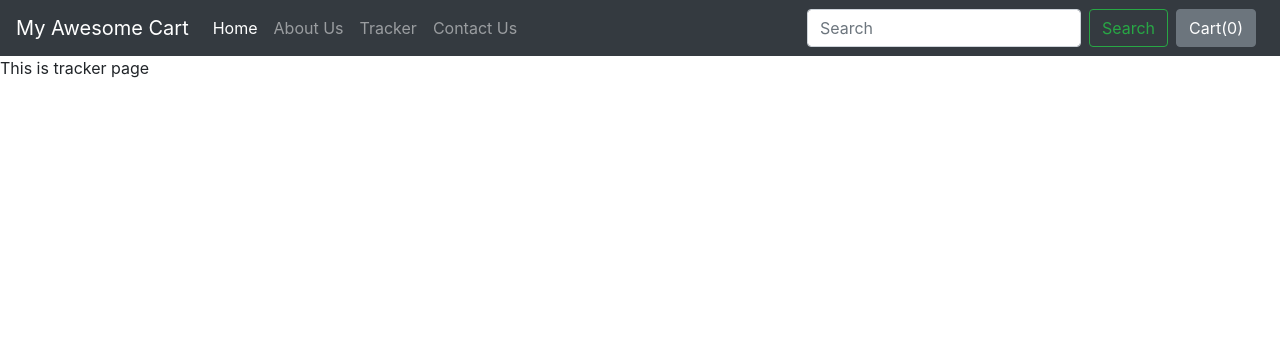
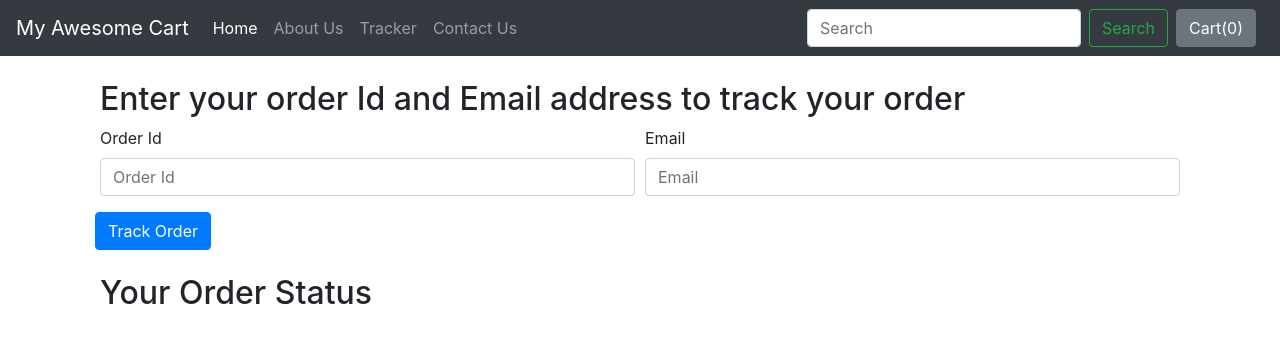
Before and after one commit to RitikVishvakarma/Djang_Ecommerce, a Django app: page /shop/tracker/ in a window 1280 px wide. Shown: the top 344 px of the page. Run offline with Django 3.2, Linux system fonts and the light colour scheme; some libraries are stand-ins or nearby versions.

Commit message:
Creating Order Tracker for customers

```diff
--- a/Ecommerce/settings.py
+++ b/Ecommerce/settings.py
@@ -56,7 +56,7 @@ ROOT_URLCONF = 'Ecommerce.urls'
 TEMPLATES = [
     {
         'BACKEND': 'django.template.backends.django.DjangoTemplates',
-        'DIRS': [],
+        'DIRS': ['Ecommerce/templates'],
         'APP_DIRS': True,
         'OPTIONS': {
             'context_processors': [
--- a/Ecommerce/urls.py
+++ b/Ecommerce/urls.py
@@ -17,9 +17,10 @@ from django.contrib import admin
 from django.urls import path, include
 from django.conf import settings
 from django.conf.urls.static import static
-
+from . import views
 urlpatterns = [
     path('shop/', include('shop.urls')),
     path('blog/', include('blog.urls')),
     path('admin/', admin.site.urls),
+    path('', views.index),
 ] + static(settings.MEDIA_URL, document_root=settings.MEDIA_ROOT)
--- /dev/null
+++ b/Ecommerce/views.py
@@ -0,0 +1,5 @@
+from django.shortcuts import render
+from django.http import HttpResponse
+# Create your views here.
+def index(request):
+    return render(request, 'index.html')
--- a/shop/admin.py
+++ b/shop/admin.py
@@ -1,6 +1,7 @@
 from django.contrib import admin
-from . models import Product, Contact, Orders
+from . models import Product, Contact, Orders, OrderUpdate
 # Register your models here.
 admin.site.register(Product)
 admin.site.register(Contact)
 admin.site.register(Orders)
+admin.site.register(OrderUpdate)
--- a/shop/templates/shop/basic.html
+++ b/shop/templates/shop/basic.html
@@ -50,7 +50,7 @@
 
     <!-- Optional JavaScript -->
     <!-- jQuery first, then Popper.js, then Bootstrap JS -->
-    <script src="https://code.jquery.com/jquery-3.3.1.slim.min.js" integrity="sha384-q8i/X+965DzO0rT7abK41JStQIAqVgRVzpbzo5smXKp4YfRvH+8abtTE1Pi6jizo" crossorigin="anonymous"></script>
+    <script src="https://code.jquery.com/jquery-3.5.1.js" integrity="sha256-QWo7LDvxbWT2tbbQ97B53yJnYU3WhH/C8ycbRAkjPDc=" crossorigin="anonymous"></script>
     <script src="https://cdnjs.cloudflare.com/ajax/libs/popper.js/1.14.6/umd/popper.min.js" integrity="sha384-wHAiFfRlMFy6i5SRaxvfOCifBUQy1xHdJ/yoi7FRNXMRBu5WHdZYu1hA6ZOblgut" crossorigin="anonymous"></script>
     <script src="https://stackpath.bootstrapcdn.com/bootstrap/4.2.1/js/bootstrap.min.js" integrity="sha384-B0UglyR+jN6CkvvICOB2joaf5I4l3gm9GU6Hc1og6Ls7i6U/mkkaduKaBhlAXv9k" crossorigin="anonymous"></script>
     {% block js %}
--- a/shop/templates/shop/tracker.html
+++ b/shop/templates/shop/tracker.html
@@ -1,3 +1,65 @@
-{% extends 'shop/basic.html' %}
-{% block title %}Tracker{% endblock title %}
-{% block body %}This is tracker page{% endblock body %}
+{% extends 'shop/basic.html' %} {% block title%} Tracker - My Ecommerce{% endblock %} {% block body %}
+<div class="container">
+    <div class="col my-4">
+        <h2>Enter your order Id and Email address to track your order</h2>
+        <form action="#" id="trackerForm" method="post">
+            {% csrf_token %}
+            <div class="form-row">
+                <div class="form-group col-md-6">
+                    <label for="inputname">Order Id</label>
+                    <input type="text" class="form-control" id="orderId" name="orderId" placeholder="Order Id">
+                </div>
+                <div class="form-group col-md-6">
+                    <label for="inputEmail4">Email</label>
+                    <input type="email" class="form-control" id="email" name="email" placeholder="Email">
+                </div>
+                <button type="submit" class="btn btn-primary">Track Order</button>
+            </div>
+        </form>
+    </div>
+    <div class="col my-4">
+        <h2>Your Order Status</h2>
+        <div>
+            <ul class="list-group" id="items">
+            </ul>
+        </div>
+    </div>
+</div>
+{% endblock %} {% block js %}
+<script>
+$('#trackerForm').submit(function(event) {
+    $('#items').empty();
+    var formData = {
+        'orderId': $('input[name=orderId]').val(),
+        'email': $('input[name=email]').val(),
+        'csrfmiddlewaretoken': $('input[name=csrfmiddlewaretoken]').val()
+    };
+    $.ajax({
+            type: 'POST',
+            url: '/shop/tracker/',
+            data: formData,
+            encode: true
+        })
+        .done(function(data) {
+            console.log(data)
+            updates = JSON.parse(data);
+            if (updates.length > 0 & updates != {}) {
+                for (i = 0; i < updates.length; i++) {
+                    let text = updates[i]['text'];
+                    let time = updates[i]['time'];
+                    mystr = `<li class="list-group-item d-flex justify-content-between align-items-center">
+                    ${text}
+                    <span class="badge badge-primary badge-pill">${time}</span>
+                </li>`
+                    $('#items').append(mystr);
+                }
+            } else {
+            	mystr = `<li class="list-group-item d-flex justify-content-between align-items-center">
+                    Sorry, We are not able to fetch this order id and email. Make sure to type correct order Id and email</li>`
+            	$('#items').append(mystr);
+            }
+        });
+    event.preventDefault();
+});
+</script>
+{% endblock js %}
--- a/shop/views.py
+++ b/shop/views.py
@@ -1,12 +1,11 @@
 from django.shortcuts import render
-from .models import Product, Contact, Orders
+from .models import Product, Contact, Orders, OrderUpdate
 from math import ceil
+import json
 from django.http import HttpResponse
+
 # Create your views here.
 def index(request):
-    # products = Product.objects.all()
-    # n = len(products)
-    # nSlides = n//4 + ceil((n/4)-(n//4))
     allProds = []
     catProds = Product.objects.values('category', 'id')
     cats = {item['category'] for item in catProds}
@@ -15,8 +14,6 @@ def index(request):
         n = len(prod)
         nSlides = n // 4 + ceil((n / 4) - (n // 4))
         allProds.append([prod, range(1, nSlides), nSlides])
-    # params = {'product': products, 'no_of_slide':nSlides, 'range':range(1,nSlides)}
-    # allProds = [[products, range(1, nSlides), nSlides], [products, range(1, nSlides), nSlides]]
     params = {'allProds':allProds}
     return render(request, 'shop/index.html', params)
 
@@ -34,6 +31,22 @@ def contact(request):
     return render(request, 'shop/contact.html')
 
 def tracker(request):
+    if request.method=="POST":
+        orderId = request.POST.get('orderId', '')
+        email = request.POST.get('email', '')
+        try:
+            order = Orders.objects.filter(order_id=orderId, email=email)
+            if len(order)>0:
+                update = OrderUpdate.objects.filter(order_id=orderId)
+                updates = []
+                for item in update:
+                    updates.append({'text': item.update_desc, 'time': item.timestamp})
+                    response = json.dumps(updates, default=str)
+                return HttpResponse(response)
+            else:
+                return HttpResponse('{}')
+        except Exception as e:
+            return HttpResponse('{}')
     return render(request, 'shop/tracker.html')
 
 def search(request):
@@ -56,6 +69,8 @@ def checkout(request):
 
         order = Orders(items_json= items_json, name=name, email=email, address= address, city=city, state=state, zip_code=zip_code, phone=phone)
         order.save()
+        update = OrderUpdate(order_id=order.order_id, update_desc="The order has been placed")
+        update.save()
         thank=True
         id=order.order_id
         return render(request, 'shop/checkout.html', {'thank':thank, 'id':id})
```
Also changed, not shown: Ecommerce/templates/index.html (added, +31 -0 lines), shop/models.py (+9 -0 lines), db.sqlite3, shop/migrations/0008_orderupdate.py (added).
